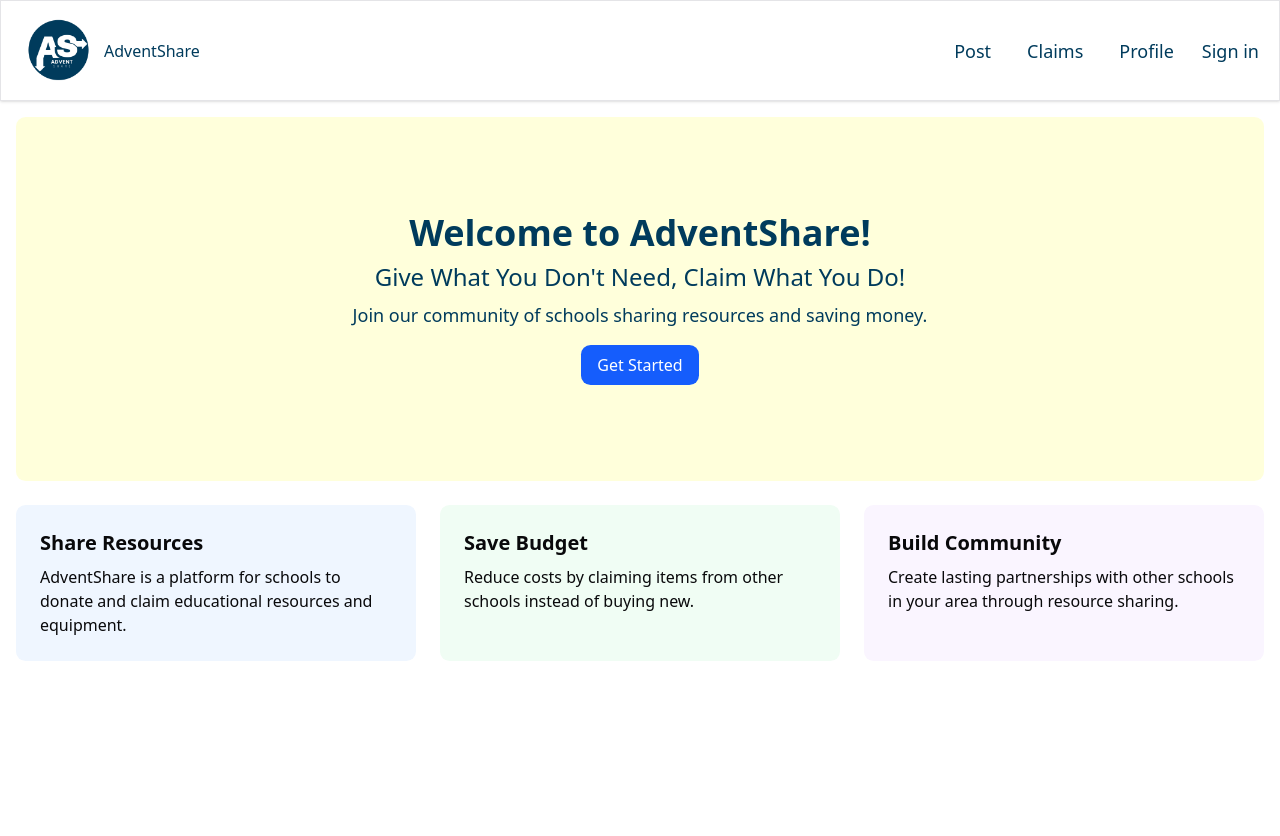
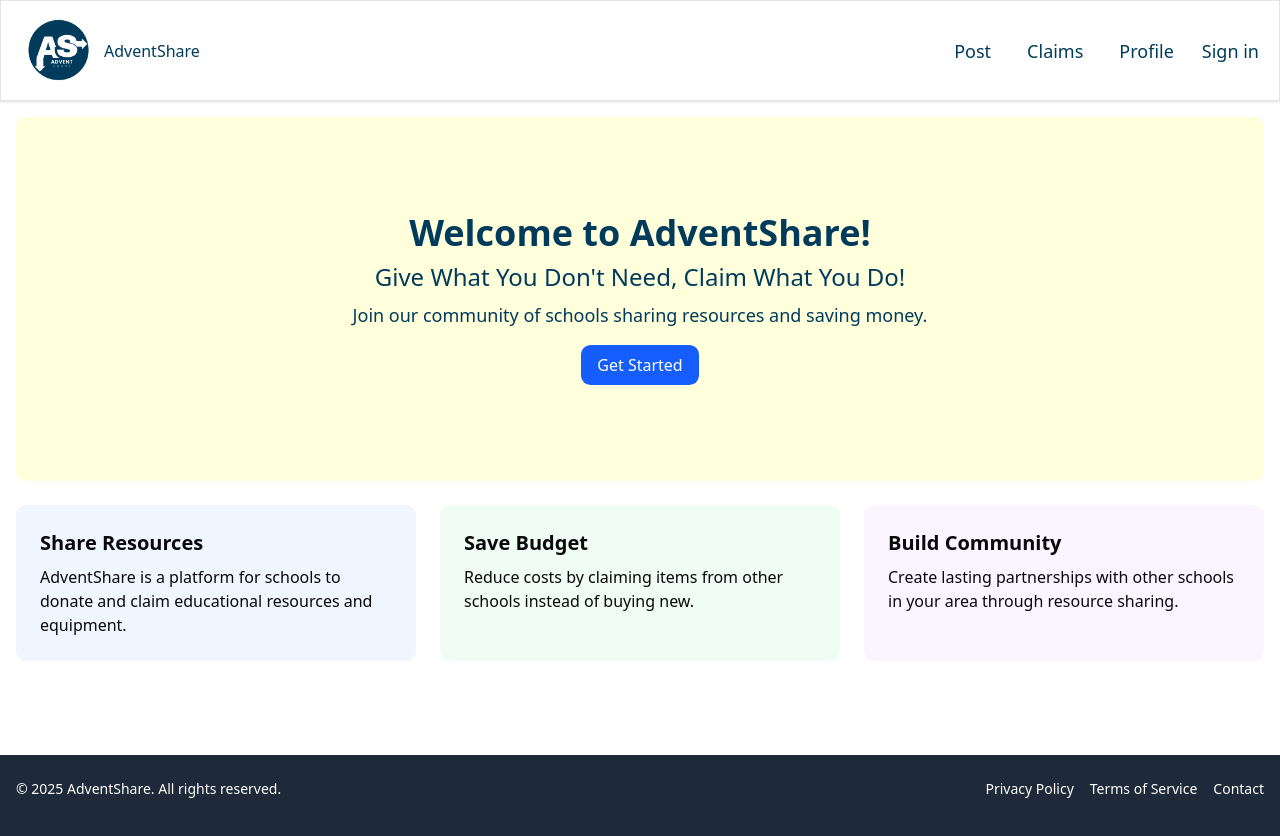
Before and after one commit to CSIS-315-Project/AdventShare, a Next.js app: page / in a window 1280 px wide. Shown: the top 836 px of the page. Built offline with nearby package versions, Linux system fonts and the light colour scheme; no server answers.

Commit message:
merging with master

```diff
--- a/app/(public)/page.tsx
+++ b/app/(public)/page.tsx
@@ -1,4 +1,5 @@
 import { SignedIn, SignedOut } from "@clerk/nextjs";
+import Footer from "@/components/Footer";
 export default function Page() {
   const openSignIn = () => {
     // Logic to open sign-in modal
@@ -6,7 +7,8 @@ export default function Page() {
   };
 
   return (
-    <div className="grid p-4 h-screen">
+    <main className="grid h-screen">
+      <div className="p-4">
         <SignedOut>
           <div className="space-y-6">
             <div
@@ -26,8 +28,12 @@ export default function Page() {
               >
                 Give What You Don't Need, Claim What You Do!
               </p>
-            <p className="mt-2 text-lg text-white" style={{ color: "#003B5C" }}>
-              Join our community of schools sharing resources and saving money.
+              <p
+                className="mt-2 text-lg text-white"
+                style={{ color: "#003B5C" }}
+              >
+                Join our community of schools sharing resources and saving
+                money.
               </p>
               <a
                 href="/onboarding"
@@ -116,5 +122,7 @@ export default function Page() {
           </div>
         </SignedIn>
       </div>
+      <Footer />
+    </main>
   );
 }
```
Lines whose indentation alone changed are shown as unchanged.
